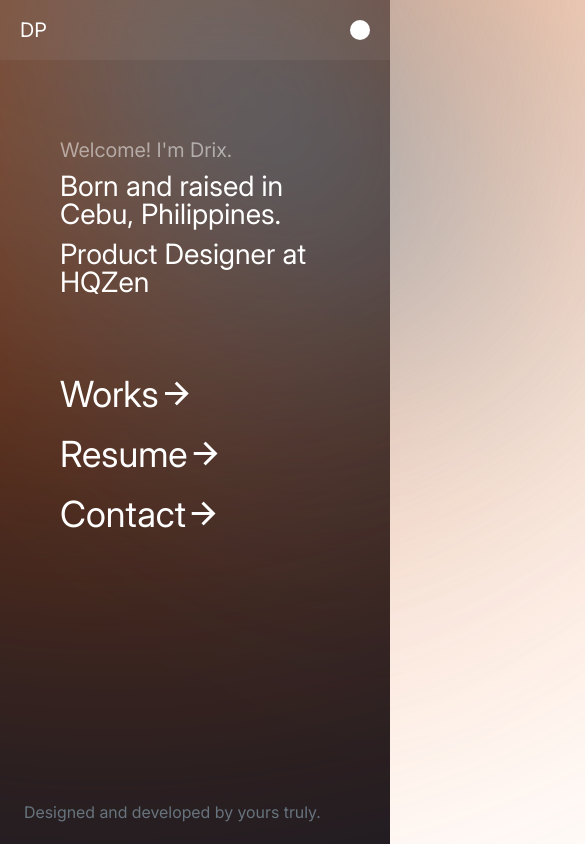
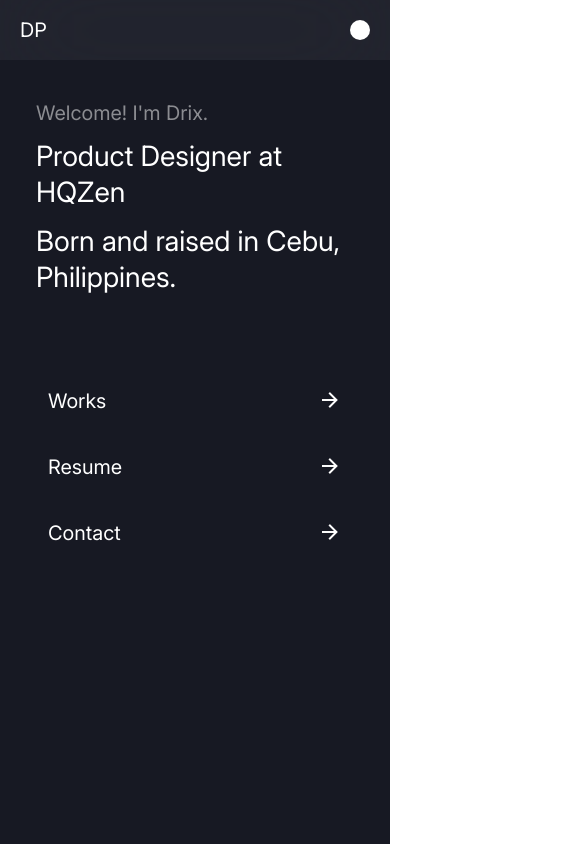
Before and after one commit to drixsp/drix.dev, a Vue app: page / in a window 390 px wide. Shown: the top 844 px of the page, 585 px wide, since content can reach past the window. Built offline with nearby package versions, Linux system fonts and the light colour scheme.

Commit message:
Temporarily remove Background.vue, add responsiveness for Home.vue, Add 1.3 line height to heading text

```diff
--- a/src/App.vue
+++ b/src/App.vue
@@ -3,19 +3,19 @@
         <Navbar />
         <Home />
     </div>
-    <Background />
+    <!-- <Background /> -->
 </template>
 
 <script>
     import Navbar from './components/Navbar.vue'
-    import Background from './components/Background.vue'
+    // import Background from './components/Background.vue'
     import Home from './pages/Home.vue'
 
     export default {
         name: 'App',
         components: {
             Navbar,
-            Background,
+            // Background,
             Home
         }
     }
--- a/src/components/Background.vue
+++ b/src/components/Background.vue
@@ -70,7 +70,7 @@
                 height: 200px;
                 border-radius: 50%;
                 rotate: -135deg;
-                filter: blur(150px);
+                // filter: blur(150px);
 
                 @media only screen and (max-width: 375px) {
                     top: 0;
--- a/src/components/generics/ContentBody.vue
+++ b/src/components/generics/ContentBody.vue
@@ -11,6 +11,8 @@
 </script>
 
 <style lang="scss" scoped>
+    @import 'src/stylesheets/styles.scss';
+
     .container {
         width: 100%;
         height: calc(100vh - 60px);
@@ -18,5 +20,10 @@
         padding-block: 80px;
         width: min(calc(100vw - 120px), 1000px);
         color: white;
+
+        @media #{$mobile} {
+            padding: 40px 36px;
+            width: 100%;
+        }
     }
 </style>
--- a/src/pages/Home.vue
+++ b/src/pages/Home.vue
@@ -6,39 +6,40 @@
                     Welcome! I'm Drix.
                 </h3>
                 <h1 class="h1 regular">
-                    Born and raised in Cebu, Philippines.
+                    Product Designer at
+                        <a href="https://hqzen.com/" target="blank">HQZen</a>
                 </h1>
                 <h1 class="h1 regular">
-                    Product Designer at HQZen
+                    Born and raised in Cebu, Philippines.
                 </h1>
             </header>
             <main class="section-main">
                 <ul class="nav-list">
                     <li>
                         <div class="nav-list__item">
-                            <p class="h2">Works</p>
+                            <h2 class="regular">Works</h2>
                             <i class="mdi mdi-arrow-right"></i>
                         </div>
                     </li>
                     <li>
                         <div class="nav-list__item">
-                            <p class="h2">Resume</p>
+                            <h2 class="regular">Resume</h2>
                             <i class="mdi mdi-arrow-right"></i>
                         </div>
                     </li>
                     <li>
                         <div class="nav-list__item">
-                            <p class="h2">Contact</p>
+                            <h2 class="regular">Contact</h2>
                             <i class="mdi mdi-arrow-right"></i>
                         </div>
                     </li>
                 </ul>
             </main>
-            <footer class="section-footer">
+            <!-- <footer class="section-footer">
                 <p class="c-tertiary">
                     Designed and developed by yours truly.
                 </p>
-            </footer>
+            </footer> -->
         </div>
     </ContentBody>
 </template>
@@ -64,6 +65,16 @@
         flex-direction: column;
         gap: 80px;
 
+        // .section responsiveness
+        @media #{$mobile} {
+            width: 100%;
+        }
+
+        a {
+            text-decoration: none;
+            color: white;
+        }
+
         &-top {
             @include flex-column();
             display: flex;
@@ -78,13 +89,36 @@
         &-main {
             .nav-list {
                 @include flex-column();
-                gap: 24px;
+                gap: 16px;
                 width: 50%;
+
+                // &__nav-list responsiveness
+                @media #{$mobile} {
+                    width: 100%;
+                }
 
                 &__item {
                     display: flex;
                     justify-content: space-between;
-                    font-size: 36px;
+                    align-items: center;
+                    padding: 12px;
+                    cursor: pointer;
+                    border-radius: 4px;
+                    transition: .2s all ease-in-out;
+
+                    i {
+                        font-size: 24px;
+                    }
+
+                    &:hover {
+                        background: rgba(255, 255, 255, 0.1);
+                        transition: .2s all ease-in-out;
+
+                        i {
+                            transition: .2s all ease-in-out;
+                            transform: translateX(4px);
+                        }
+                    }
                 }
             }
         }
--- a/src/stylesheets/styles.scss
+++ b/src/stylesheets/styles.scss
@@ -74,6 +74,7 @@ $desktop-large: "screen and (min-width: 2560px)";
 
 h1 {
     font-size: 32px;
+    line-height: 1.3;
     @media #{$tablet} {
         font-size: 28px;
     }
@@ -81,6 +82,7 @@ h1 {
 
 h2 {
     font-size: 24px;
+    line-height: 1.3;
     @media #{$tablet} {
         font-size: 20px;
     }
@@ -88,18 +90,22 @@ h2 {
 
 h3 {
     font-size: 20px;
+    line-height: 1.3;
 }
 
 h4 {
     font-size: 16px;
+    line-height: 1.3;
 }
 
 h5 {
     font-size: 14px;
+    line-height: 1.3;
 }
 
 h6 {
     font-size: 12px;
+    line-height: 1.3;
 }
 
 .d-l {
```
